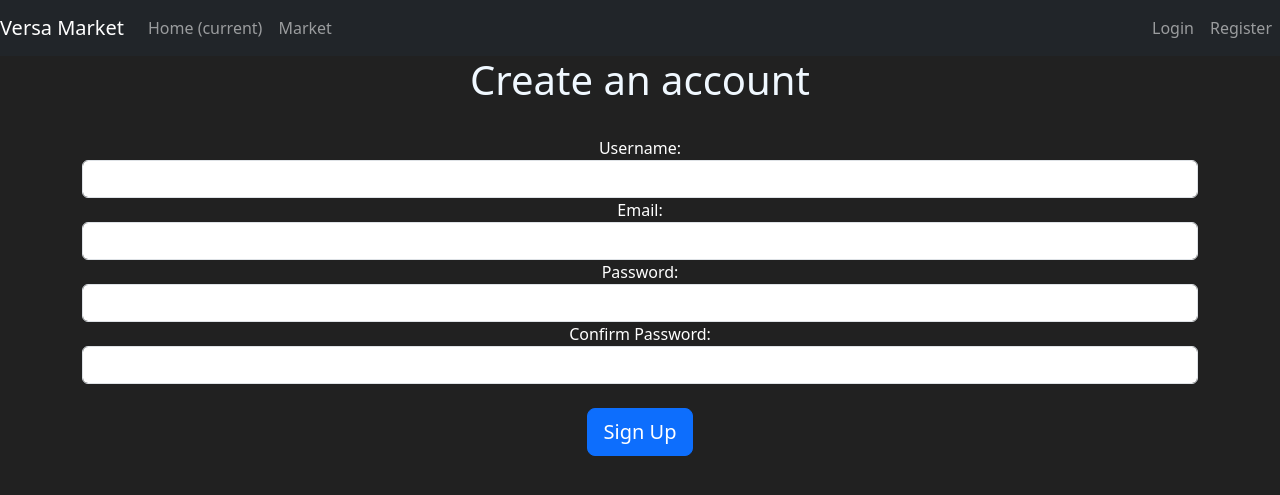
After one commit to alehetman21/littlealescorner, a Flask app: page /signup in a window 1280 px wide. The commit adds this page. Shown: the top 495 px of the page. Run offline with Flask 3, Linux system fonts and the light colour scheme.

Commit message:
Adding register form and page

```diff
--- a/Flask/TestF/market/__init__.py
+++ b/Flask/TestF/market/__init__.py
@@ -3,6 +3,7 @@ from flask_sqlalchemy import SQLAlchemy
 
 app = Flask(__name__)
 app.config['SQLALCHEMY_DATABASE_URI'] = 'sqlite:///market.db'
+app.config['SECRET_KEY'] = '912c0ed68bfc61f67ec05b59'
 app.app_context().push()
 db = SQLAlchemy(app)
 
--- /dev/null
+++ b/Flask/TestF/market/forms.py
@@ -0,0 +1,9 @@
+from flask_wtf import FlaskForm
+from wtforms import StringField, PasswordField, SubmitField
+
+class RegisterForm(FlaskForm):
+    username = StringField(label='Username:')
+    email = StringField(label='Email:')
+    password = PasswordField(label='Password:')
+    confirm_password = PasswordField(label='Confirm Password:')
+    submit = SubmitField(label='Sign Up')
--- a/Flask/TestF/market/routes.py
+++ b/Flask/TestF/market/routes.py
@@ -1,6 +1,7 @@
 from market import app
 from flask import render_template
 from market.models import Item
+from market.forms import RegisterForm
 
 @app.route('/')
 @app.route('/home')
@@ -13,5 +14,10 @@ def market():
     context = {
         'items': Item.query.all()
     }
+    return render_template('market.html', context = context)
 
-    return render_template('market.html', context = context)
+
+@app.route('/signup')
+def register():
+    form = RegisterForm()
+    return render_template('register.html', form=form)
--- a/Flask/TestF/market/templates/base.html
+++ b/Flask/TestF/market/templates/base.html
@@ -35,7 +35,7 @@
                     <a class="nav-link" href="#">Login</a>
                 </li>
                 <li class="nav-item">
-                    <a class="nav-link" href="#">Register</a>
+                    <a class="nav-link" href="{{ url_for('register') }}">Register</a>
                 </li>
             </ul>
         </div>
--- /dev/null
+++ b/Flask/TestF/market/templates/register.html
@@ -0,0 +1,32 @@
+{% extends 'base.html' %}
+
+{% block title %}
+    Sign up
+{% endblock title %}
+
+{% block content %}
+
+    <body class="text-center">
+        <div class="container">
+            <h1>Create an account</h1>
+            <br>
+            <form action="POST" class="form-register" style="color: white;">
+                {{ form.username.label() }}
+                {{ form.username(class='form-control') }}
+
+                {{ form.email.label() }}
+                {{ form.email(class='form-control') }}
+
+                {{ form.password.label() }}
+                {{ form.password(class='form-control') }}
+
+                {{ form.confirm_password.label() }}
+                {{ form.confirm_password(class='form-control') }}
+
+                <br>
+                {{ form.submit(class='btn btn-lg btn-primary') }}
+            </form>
+        </div>
+    </body>
+
+{% endblock content %}
```
